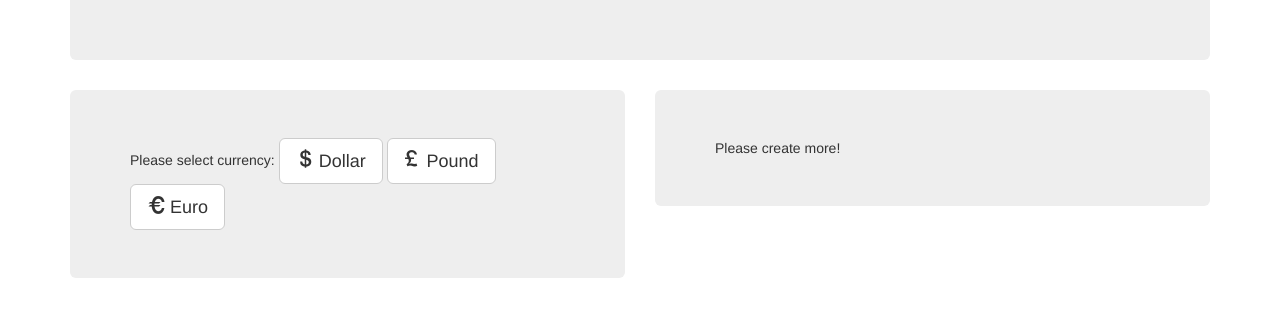
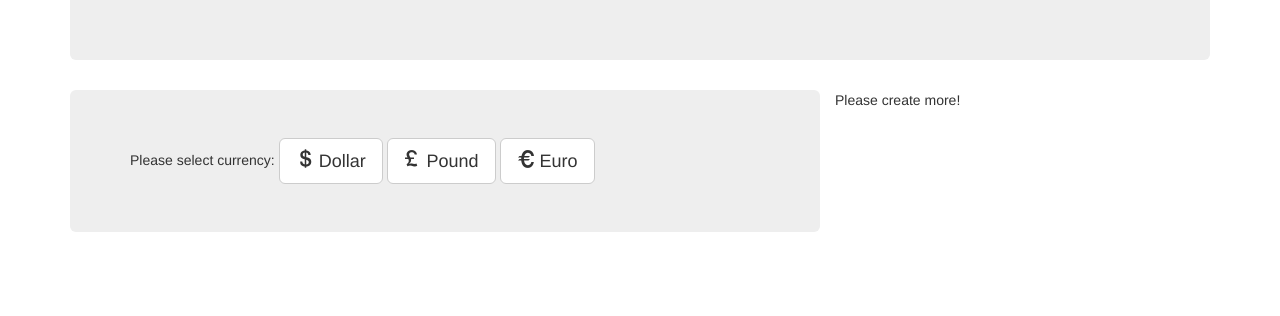
Before and after one commit to AlanGrid/rskysite, a plain HTML site: page index.html in a window 1280 px wide. Shown: the part 250-566 px from the top of the page. Drawn offline with Linux system fonts and the light colour scheme.

Commit message:
changed columns

```diff
--- a/index.html
+++ b/index.html
@@ -30,7 +30,7 @@
     		</div><!--end of jumbotron-->
 
     		<div class="row">
-    			<div class="col-md-6">
+    			<div class="col-md-8">
                     <div class="jumbotron">
                         Please select currency:
                         <button type="button" class="btn btn-default btn-lg">
@@ -44,7 +44,7 @@
                         </button>
                     </div><!--end of jumbotron-->
                 </div><!--end of col-1-->
-            <div class="col-md-6">
+            <div class="col-md-4>
                 <div class="jumbotron">
                         Please create more!
                     </div><!--end of jumbotron-->
```
